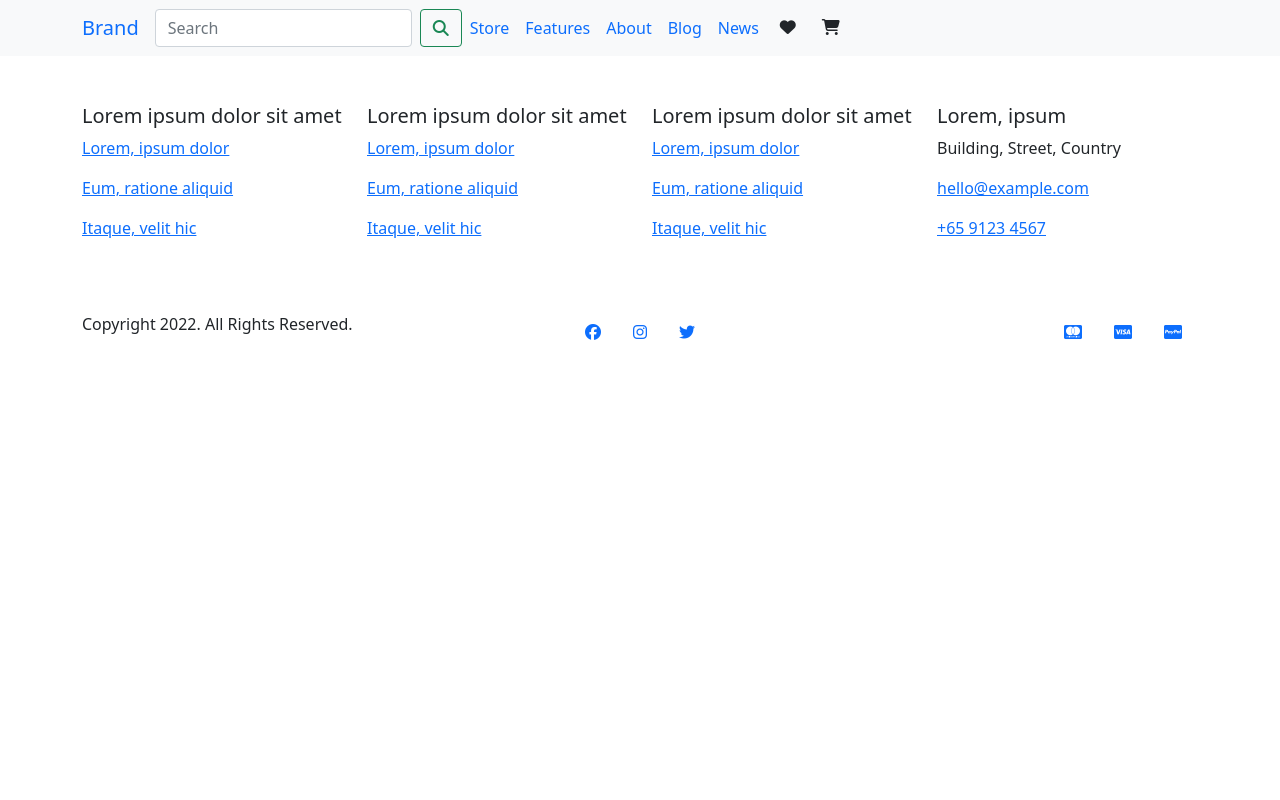
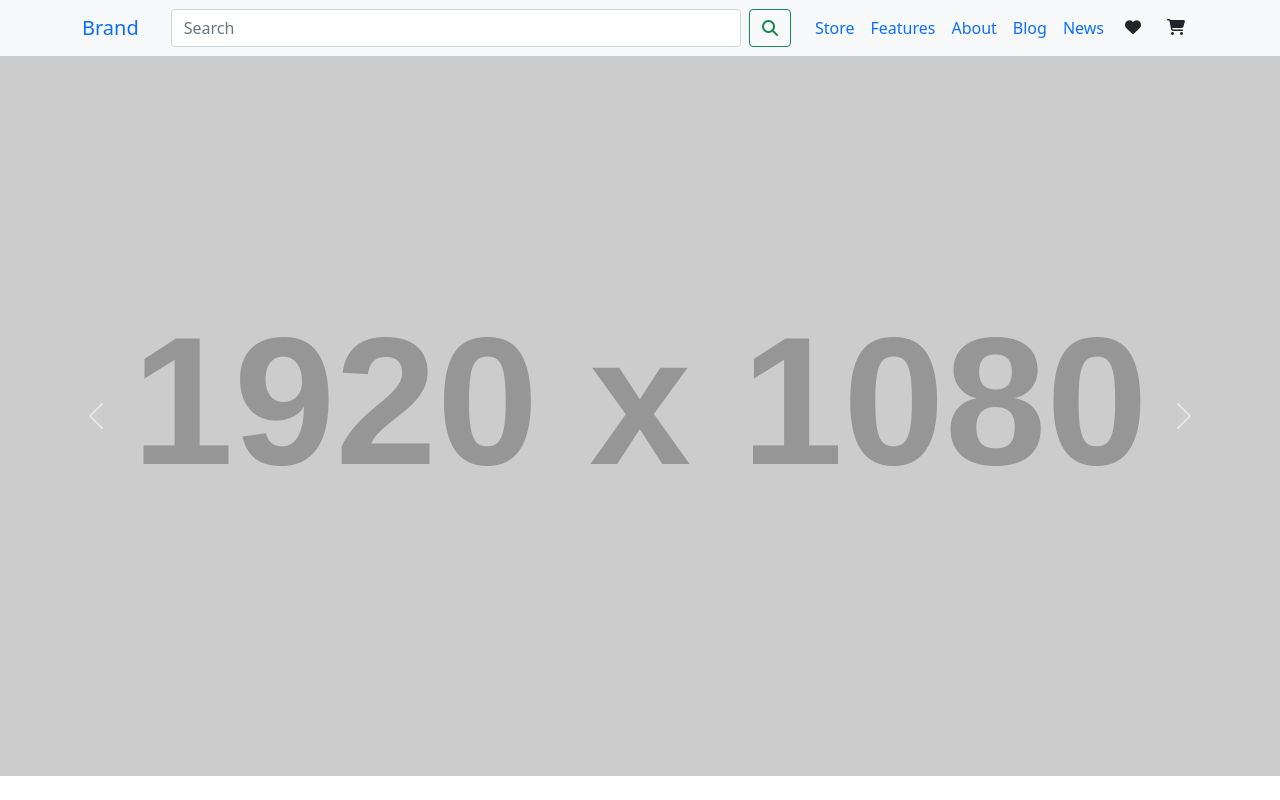
Before and after one commit to davinaleong/proj-tech-landing-page, a website built with Parcel: page src/index.html in a window 1280 px wide. Shown: the top 800 px of the page. Built offline with nearby package versions, Linux system fonts and the light colour scheme; placeholder pictures from the web are drawn by us; files whose address does not match are found by name.

Commit message:
Added carousel

```diff
--- a/src/index.html
+++ b/src/index.html
@@ -17,6 +17,7 @@
   <body>
     <!-- Common Header -->
     <header>
+      <!-- Navbar -->
       <nav class="navbar navbar-expand-lg bg-light">
         <div class="container">
           <a class="navbar-brand" href="#">Brand</a>
@@ -24,13 +25,13 @@
             <span class="navbar-toggler-icon"></span>
           </button>
           <div class="collapse navbar-collapse" id="navbarSupportedContent">
-            <form class="navbar-form d-flex" role="search">
+            <form class="navbar-form d-flex flex-fill mx-3" role="search">
               <input class="form-control me-2" type="search" placeholder="Search" aria-label="Search">
               <button class="btn btn-outline-success" type="button">
                 <i class="fa fa-search"></i>
               </button>
             </form>
-            <ul class="navbar-nav w-auto mb-2 mb-lg-0">
+            <ul class="navbar-nav mb-2 mb-lg-0">
               <li class="nav-item">
                 <a class="nav-link" href="#">Store</a>
               </li>
@@ -60,6 +61,29 @@
           </div>
         </div>
       </nav>
+
+      <!-- Carousel -->
+      <div id="carouselExampleControls" class="carousel slide" data-bs-ride="carousel">
+        <div class="carousel-inner">
+          <div class="carousel-item active">
+            <img src="https://via.placeholder.com/1920x1080?text=Slide+1" class="d-block w-100" alt="Slide 1">
+          </div>
+          <div class="carousel-item">
+            <img src="https://via.placeholder.com/1920x1080?text=Slide+2" class="d-block w-100" alt="Slide 2">
+          </div>
+          <div class="carousel-item">
+            <img src="https://via.placeholder.com/1920x1080?text=Slide+3" class="d-block w-100" alt="Slide 3">
+          </div>
+        </div>
+        <button class="carousel-control-prev" type="button" data-bs-target="#carouselExampleControls" data-bs-slide="prev">
+          <span class="carousel-control-prev-icon" aria-hidden="true"></span>
+          <span class="visually-hidden">Previous</span>
+        </button>
+        <button class="carousel-control-next" type="button" data-bs-target="#carouselExampleControls" data-bs-slide="next">
+          <span class="carousel-control-next-icon" aria-hidden="true"></span>
+          <span class="visually-hidden">Next</span>
+        </button>
+      </div>
     </header>
 
     <!-- Common Footer -->
@@ -101,26 +125,26 @@
           <div class="col-12 col-md-4">
             <nav class="nav justify-content-center">
               <a class="nav-link" href="#">
-                <i class="fa-brands fa-facebook"></i>
+                <i class="fa-brands fa-facebook fa-lg"></i>
               </a>
               <a class="nav-link" href="#">
-                <i class="fa-brands fa-instagram"></i>
+                <i class="fa-brands fa-instagram fa-lg"></i>
               </a>
               <a class="nav-link" href="#">
-                <i class="fa-brands fa-twitter"></i>
+                <i class="fa-brands fa-twitter fa-lg"></i>
               </a>
             </nav>
           </div>
           <div class="col-12 col-md-4">
             <nav class="nav justify-content-center justify-content-md-end">
               <a class="nav-link" href="#">
-                <i class="fa-brands fa-cc-mastercard"></i>
+                <i class="fa-brands fa-cc-mastercard fa-lg"></i>
               </a>
               <a class="nav-link" href="#">
-                <i class="fa-brands fa-cc-visa"></i>
+                <i class="fa-brands fa-cc-visa fa-lg"></i>
               </a>
               <a class="nav-link" href="#">
-                <i class="fa-brands fa-cc-paypal"></i>
+                <i class="fa-brands fa-cc-paypal fa-lg"></i>
               </a>
             </nav>
           </div>
```
